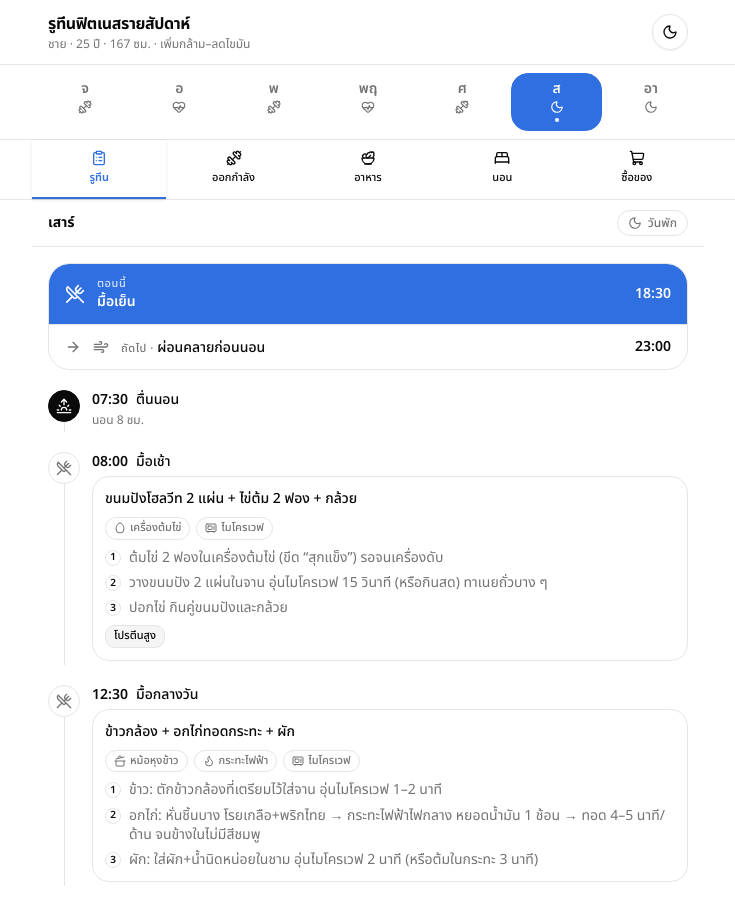
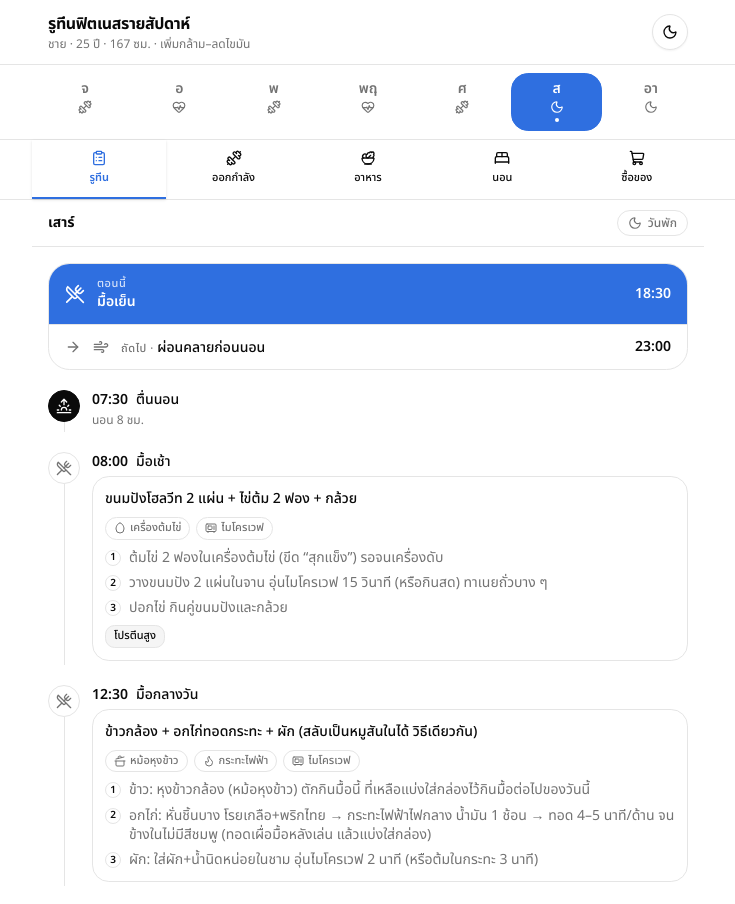
Before and after one commit to Notties/weekly-routine-app, a Next.js app: page / in a window 1280 px wide. Shown: the top 904 px of the page, without its empty margins (272-1007 px from the left). Built offline with nearby package versions, Linux system fonts and the light colour scheme.

Commit message:
feat: remove fish menu, switch to daily-cook-and-box (no weekly meal prep)

```diff
--- a/src/data/shopping.ts
+++ b/src/data/shopping.ts
@@ -8,10 +8,9 @@ import type { ShopItem } from "./types";
 
 export const shopping: ShopItem[] = [
   // ── โปรตีน ──
-  { name: "อกไก่", qty: "2 กก.", price: 200, category: "โปรตีน", recurring: false },
+  { name: "อกไก่", qty: "3 กก.", price: 300, category: "โปรตีน", recurring: false },
   { name: "ไข่ไก่", qty: "30 ฟอง", price: 140, category: "โปรตีน", recurring: false },
-  { name: "ปลานิล/ปลาทู", qty: "1 กก.", price: 130, category: "โปรตีน", recurring: false },
-  { name: "เนื้อ/หมูสันใน", qty: "1 กก.", price: 200, category: "โปรตีน", recurring: false },
+  { name: "หมูสันใน (สลับกับอกไก่)", qty: "1 กก.", price: 200, category: "โปรตีน", recurring: false },
   { name: "กรีกโยเกิร์ต", qty: "4 ถ้วย", price: 160, category: "โปรตีน", recurring: false },
   { name: "นมจืด", qty: "2 ลิตร", price: 120, category: "โปรตีน", recurring: false },
   { name: "เวย์โปรตีน", qty: "1 กระปุก (~2 กก.)", price: 900, category: "โปรตีน", recurring: true },
--- a/src/data/week.ts
+++ b/src/data/week.ts
@@ -38,11 +38,11 @@ const breakfastBread: Meal = {
 const chickenRice: Meal = {
   time: "12:30",
   name: "มื้อกลางวัน",
-  menu: "ข้าวกล้อง + อกไก่ทอดกระทะ + ผัก",
+  menu: "ข้าวกล้อง + อกไก่ทอดกระทะ + ผัก (สลับเป็นหมูสันในได้ วิธีเดียวกัน)",
   equipment: ["หม้อหุงข้าว", "กระทะไฟฟ้า", "ไมโครเวฟ"],
   steps: [
-    "ข้าว: ตักข้าวกล้องที่เตรียมไว้ใส่จาน อุ่นไมโครเวฟ 1–2 นาที",
-    "อกไก่: หั่นชิ้นบาง โรยเกลือ+พริกไทย → กระทะไฟฟ้าไฟกลาง หยอดน้ำมัน 1 ช้อน → ทอด 4–5 นาที/ด้าน จนข้างในไม่มีสีชมพู",
+    "ข้าว: หุงข้าวกล้อง (หม้อหุงข้าว) ตักกินมื้อนี้ ที่เหลือแบ่งใส่กล่องไว้กินมื้อต่อไปของวันนี้",
+    "อกไก่: หั่นชิ้นบาง โรยเกลือ+พริกไทย → กระทะไฟฟ้าไฟกลาง น้ำมัน 1 ช้อน → ทอด 4–5 นาที/ด้าน จนข้างในไม่มีสีชมพู (ทอดเผื่อมื้อหลังเล่น แล้วแบ่งใส่กล่อง)",
     "ผัก: ใส่ผัก+น้ำนิดหน่อยในชาม อุ่นไมโครเวฟ 2 นาที (หรือต้มในกระทะ 3 นาที)",
   ],
   tags: [],
@@ -67,7 +67,7 @@ const postWorkoutWeights: Meal = {
   equipment: ["ไมโครเวฟ", "กระทะไฟฟ้า"],
   steps: [
     "ดื่มเวย์ 1 สกู๊ปผสมน้ำเปล่าทันทีหลังเล่น",
-    "อุ่นข้าวกล้อง+อกไก่ที่เตรียมไว้ในไมโครเวฟ 2 นาที (หรือทอดอกไก่สดในกระทะ 4–5 นาที/ด้าน)",
+    "อุ่นข้าว+อกไก่กล่องที่ทำไว้ตอนกลางวัน ไมโครเวฟ 2 นาที (หรือทอดอกไก่สดในกระทะ 4–5 นาที/ด้าน)",
     "อุ่นผักไมโครเวฟ 2 นาที กินให้ครบภายใน 1 ชม. หลังเล่น",
   ],
   tags: ["หลังเล่น = ซ่อมกล้าม"],
@@ -92,7 +92,7 @@ const postCardio: Meal = {
   equipment: ["กระทะไฟฟ้า", "ไมโครเวฟ"],
   steps: [
     "ดื่มเวย์ 1 สกู๊ปหลังคาร์ดิโอ",
-    "อุ่น/ทอดอกไก่ในกระทะไฟฟ้า 4–5 นาที/ด้าน",
+    "อุ่นอกไก่กล่องที่ทำไว้ตอนกลางวัน ไมโครเวฟ 2 นาที (หรือทอดสดในกระทะ 4–5 นาที/ด้าน)",
     "อุ่นผักไมโครเวฟ 2 นาที",
   ],
   tags: ["หลังเล่น = ซ่อมกล้าม"],
@@ -109,19 +109,6 @@ const yogurtDinner: Meal = {
     "กินคู่ไข่ต้ม เบาท้องก่อนนอน",
   ],
   tags: [],
-};
-
-const mealPrep: Meal = {
-  time: "12:30",
-  name: "มื้อกลางวัน (เตรียมของทั้งสัปดาห์)",
-  menu: "Meal prep: หุงข้าว + ทอดอกไก่ + ต้มไข่ แบ่งกล่อง",
-  equipment: ["หม้อหุงข้าว", "กระทะไฟฟ้า", "เครื่องต้มไข่"],
-  steps: [
-    "หุงข้าวกล้องหม้อใหญ่ (หม้อหุงข้าว) ตักแบ่ง 5–6 กล่อง พักให้เย็นแล้วแช่ตู้เย็น",
-    "ทอดอกไก่ทีละหลายชิ้นในกระทะไฟฟ้า (ไฟกลาง น้ำมัน 1 ช้อน 4–5 นาที/ด้าน) แบ่งกล่อง",
-    "ต้มไข่ 7–10 ฟองเก็บไว้ — ทั้งสัปดาห์แค่อุ่นไมโครเวฟก็พร้อมกินทันที",
-  ],
-  tags: ["เตรียมล่วงหน้า"],
 };
 
 export const week: Day[] = [
@@ -304,7 +291,7 @@ export const week: Day[] = [
     title: "วันพัก",
     meals: [
       { ...breakfastOat, time: "08:00" },
-      mealPrep,
+      chickenRice,
       yogurtDinner,
     ],
     sleep: {
```
